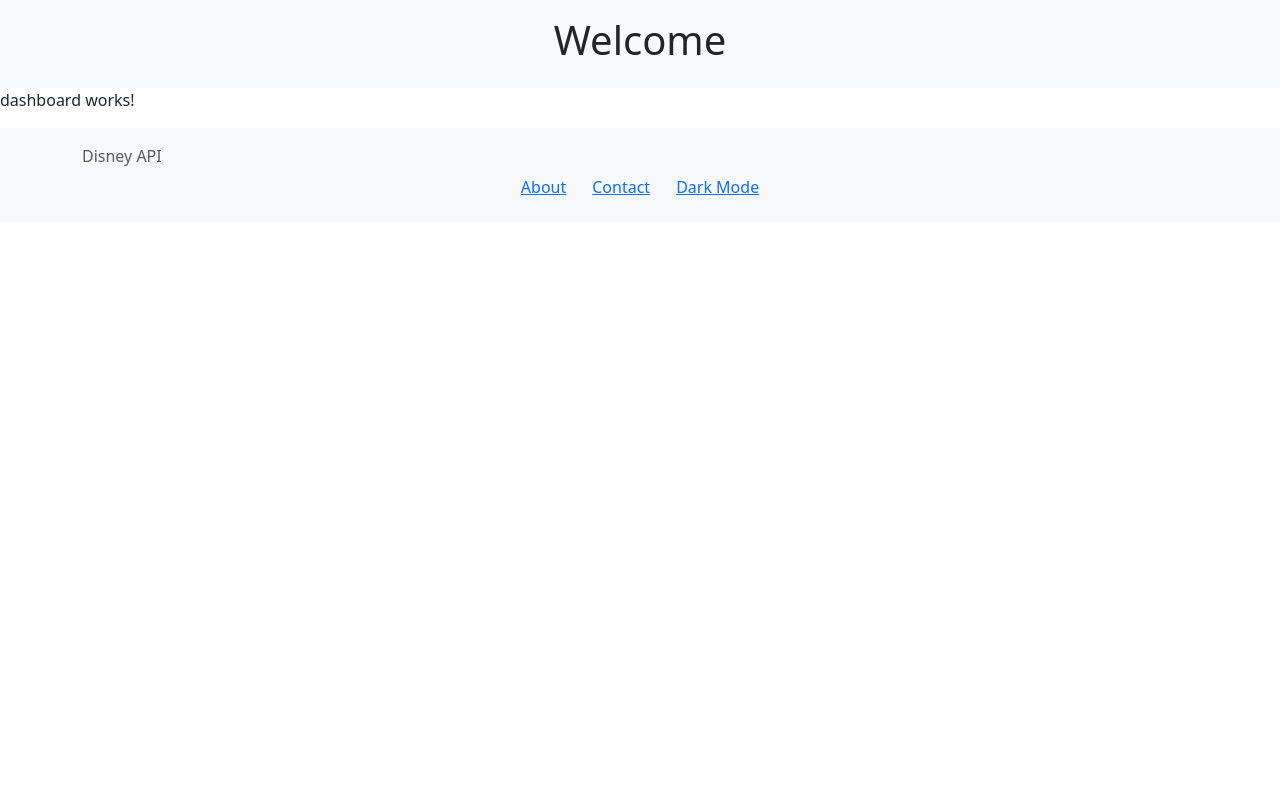
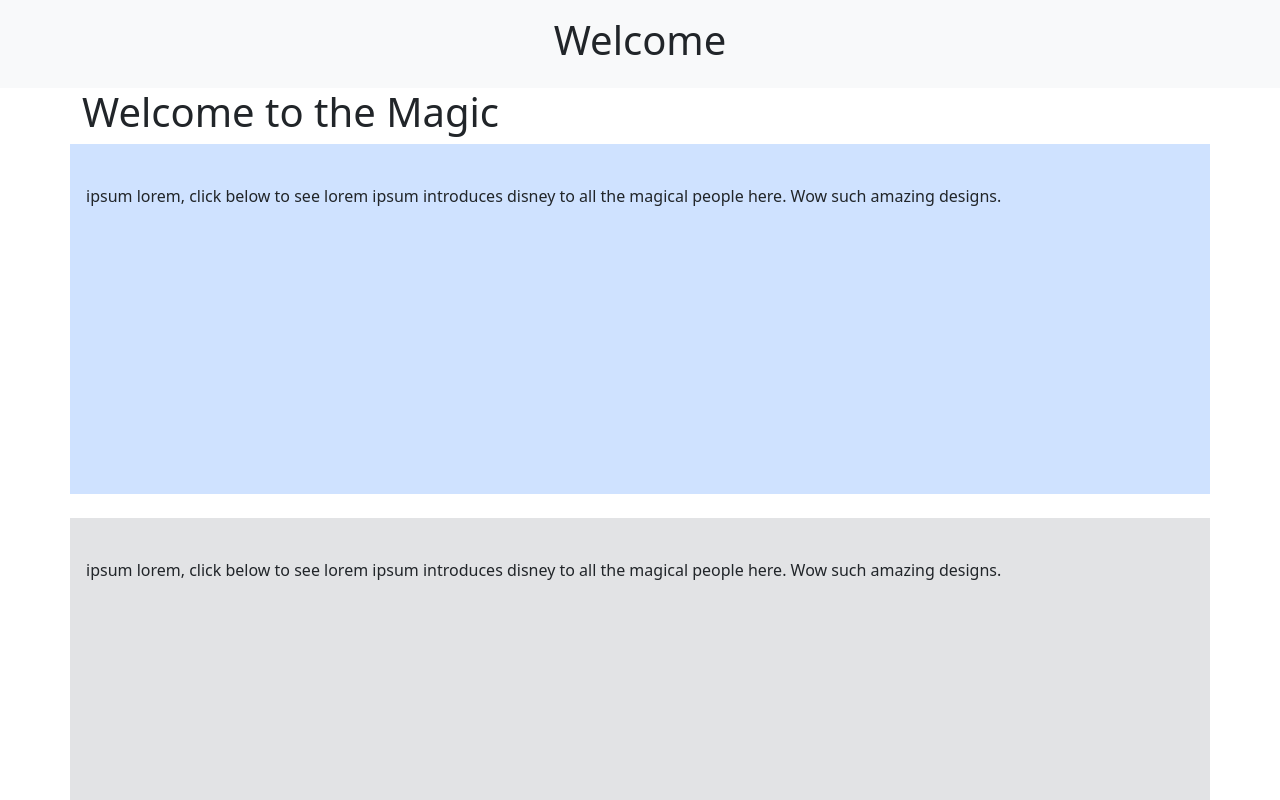
Before and after one commit to justin-daniel-api/disney-api, an Angular app in the folder my-disney-app/: page /dashboard in a window 1280 px wide. Shown: the top 800 px of the page. Built offline with nearby package versions, Linux system fonts and the light colour scheme.

Commit message:
added temp stylings for dashboard, need to add even/odd staggered images

```diff
--- a/my-disney-app/src/app/components/dashboard/dashboard.component.html
+++ b/my-disney-app/src/app/components/dashboard/dashboard.component.html
@@ -1 +1,15 @@
-<p>dashboard works!</p>
+<div class="container">
+    <p class="h1">Welcome to the Magic</p>
+</div>
+
+<div class="container p-3 bg-primary-subtle" id="even" style="height: 350px;">
+    <img src="" alt="">
+    <p>ipsum lorem, click below to see lorem ipsum introduces disney to all the magical people here. Wow such amazing designs.
+    </p>
+</div>
+<br>
+<div class="container p-3 bg-secondary-subtle" id="odd" style="height: 350px;">
+    <img src="" alt="">
+    <p>ipsum lorem, click below to see lorem ipsum introduces disney to all the magical people here. Wow such amazing designs.
+    </p>
+</div>
```
